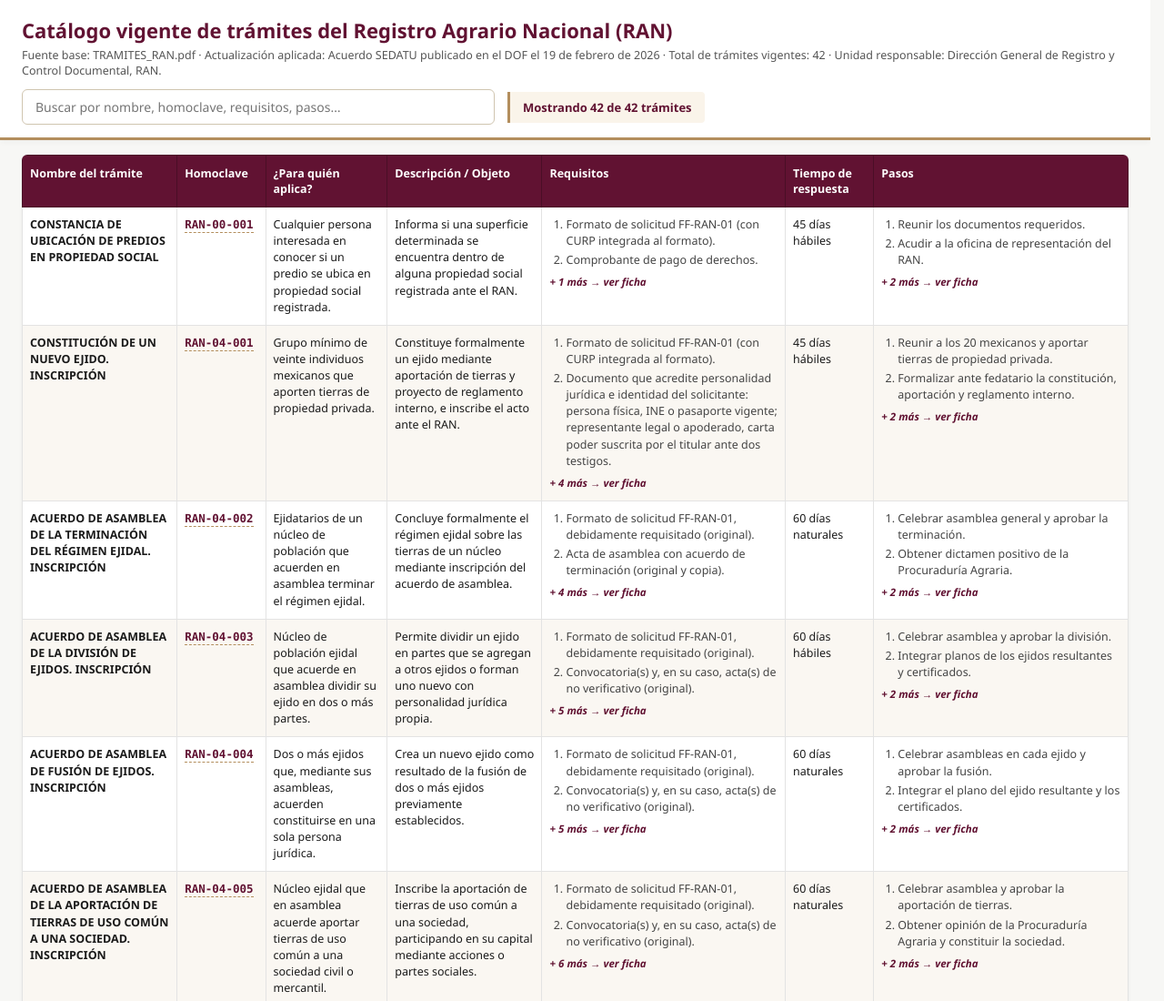
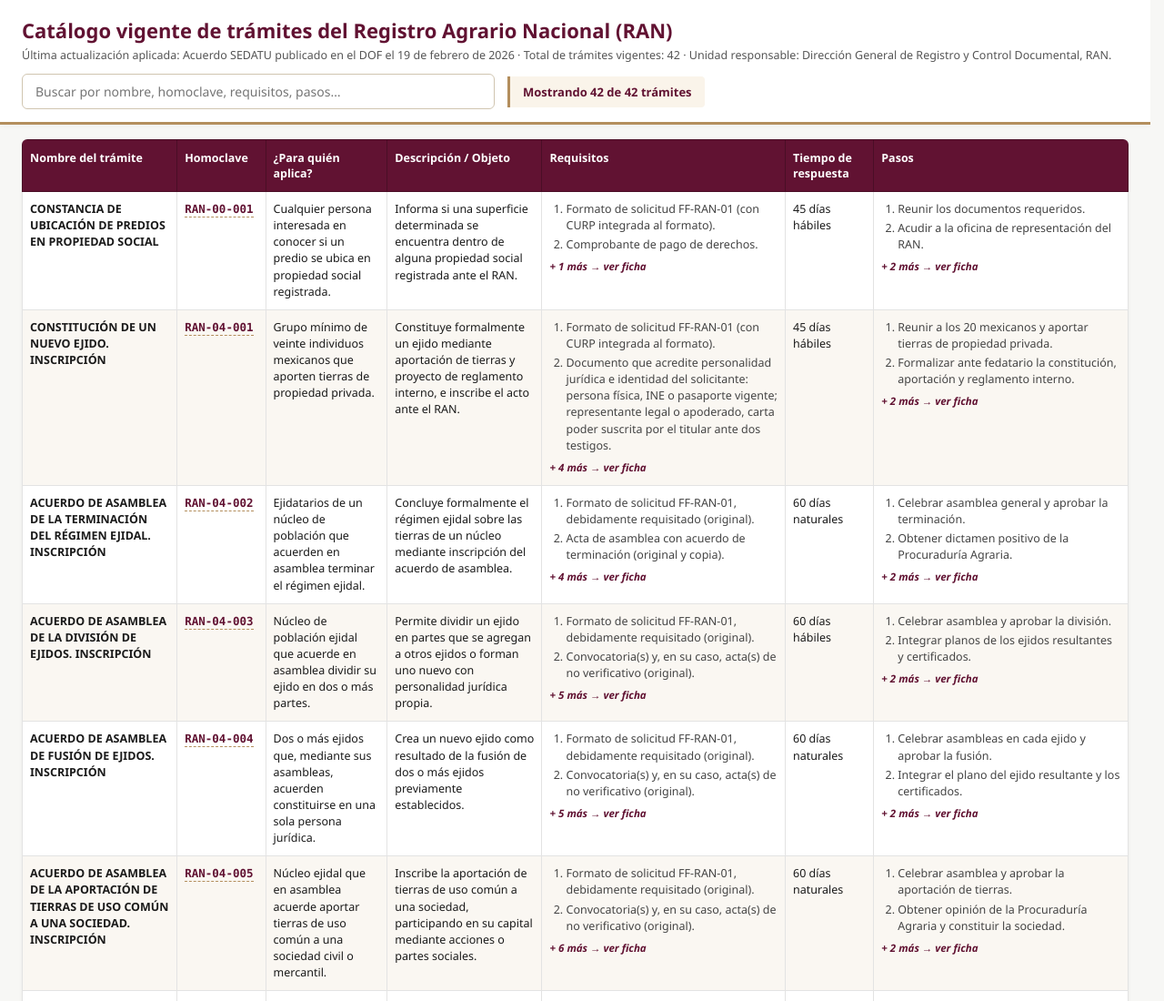
Before and after one commit to iniwor/ran_tramites, a plain HTML site: page index.html in a window 1280 px wide. Shown: the top 1100 px of the page at 91% size. Drawn offline with Linux system fonts and the light colour scheme.

Commit message:
index.html

```diff
--- a/index.html
+++ b/index.html
@@ -120,7 +120,7 @@
 
 <header class="page-header">
   <h1>Catálogo vigente de trámites del Registro Agrario Nacional (RAN)</h1>
-  <p class="meta">Fuente base: TRAMITES_RAN.pdf · Actualización aplicada: Acuerdo SEDATU publicado en el DOF el 19 de febrero de 2026 · Total de trámites vigentes: 42 · Unidad responsable: Dirección General de Registro y Control Documental, RAN.</p>
+  <p class="meta">Última actualización aplicada: Acuerdo SEDATU publicado en el DOF el 19 de febrero de 2026 · Total de trámites vigentes: 42 · Unidad responsable: Dirección General de Registro y Control Documental, RAN.</p>
   <div class="controls">
     <div class="search-wrap">
       <input type="text" id="search" placeholder="Buscar por nombre, homoclave, requisitos, pasos…" autocomplete="off">
```
